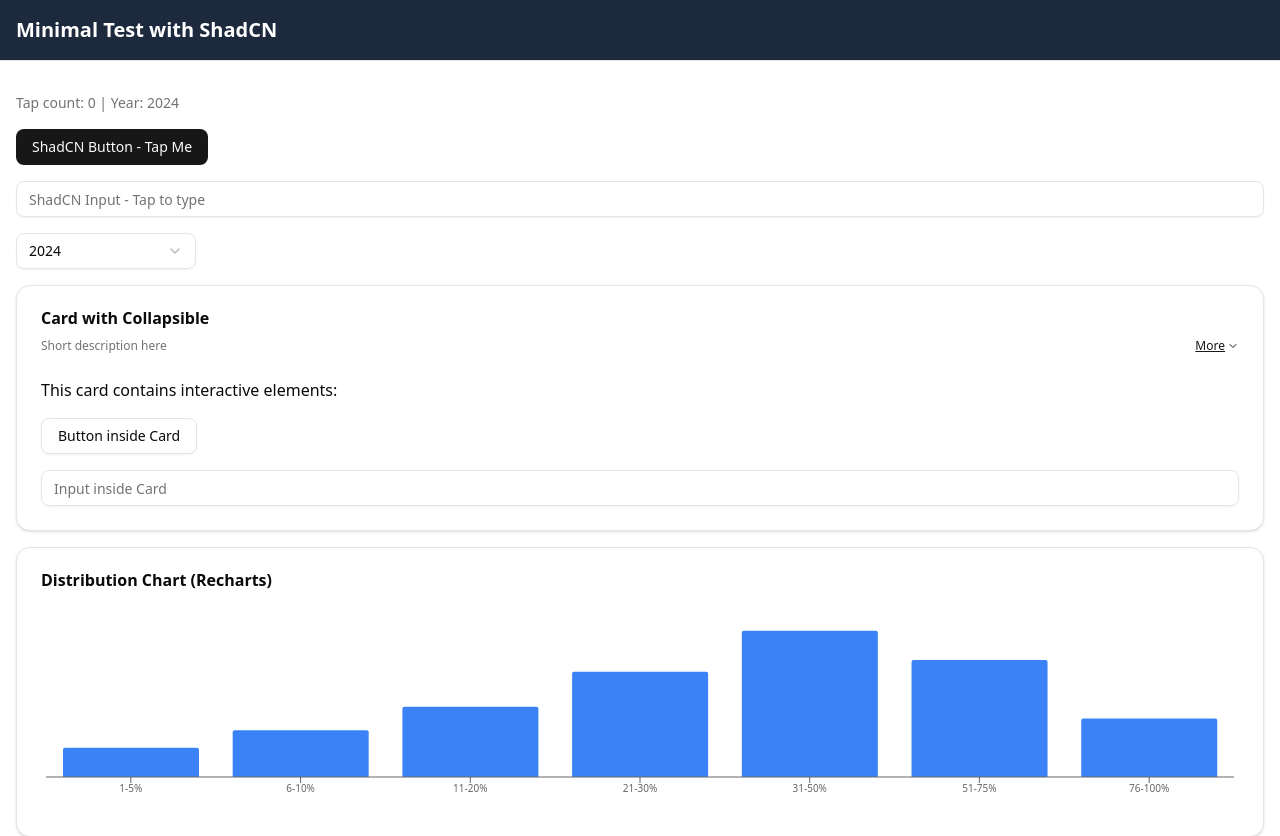
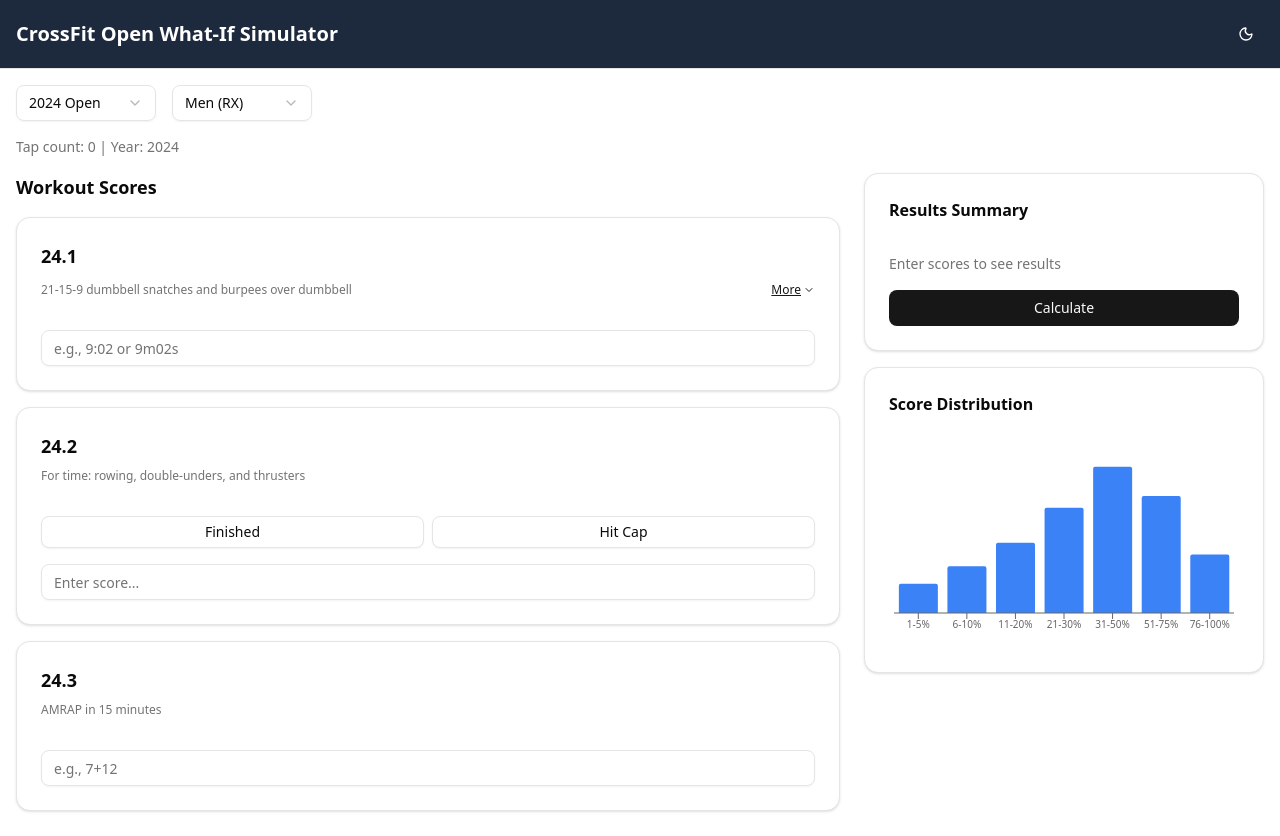
Before and after one commit to nateallen/crossfit-open, a Next.js app: page /test-minimal in a window 1280 px wide. Shown: the top 836 px of the page. Built offline with nearby package versions, Linux system fonts and the light colour scheme.

Commit message:
Match simulator structure: Header, grid layout, multiple cards

```diff
--- a/src/app/test-minimal/page.tsx
+++ b/src/app/test-minimal/page.tsx
@@ -25,6 +25,7 @@
   ResponsiveContainer,
   Cell,
 } from "recharts";
+import { Header } from "@/components/Header";
 
 // Progressively add components to find what breaks touch
 
@@ -47,51 +48,54 @@
 
   return (
     <div className="min-h-screen bg-background">
-      {/* Same header structure as simulator */}
-      <header className="border-b bg-slate-800 text-white">
-        <div className="container mx-auto px-4 py-4">
-          <h1 className="text-xl font-bold">Minimal Test with ShadCN</h1>
+      {/* Actual Header component from simulator */}
+      <Header />
+
+      {/* Year/Division Selectors - same as simulator */}
+      <div className="container mx-auto px-4 py-4 flex gap-4">
+        <Select value={year} onValueChange={setYear}>
+          <SelectTrigger className="w-[140px]">
+            <SelectValue placeholder="Select year" />
+          </SelectTrigger>
+          <SelectContent>
+            <SelectItem value="2024">2024 Open</SelectItem>
+            <SelectItem value="2023">2023 Open</SelectItem>
+            <SelectItem value="2022">2022 Open</SelectItem>
+          </SelectContent>
+        </Select>
+
+        <Select value={year} onValueChange={setYear}>
+          <SelectTrigger className="w-[140px]">
+            <SelectValue placeholder="Division" />
+          </SelectTrigger>
+          <SelectContent>
+            <SelectItem value="2024">Men (RX)</SelectItem>
+            <SelectItem value="2023">Women (RX)</SelectItem>
+          </SelectContent>
+        </Select>
       </div>
-      </header>
 
-      <main className="container mx-auto px-4 py-8 space-y-4">
-        <p className="text-sm text-muted-foreground">
+      {/* Main Content - same grid layout as simulator */}
+      <main className="container mx-auto px-4 pb-8">
+        <p className="text-sm text-muted-foreground mb-4">
           Tap count: {count} | Year: {year}
         </p>
 
-        {/* ShadCN Button */}
-        <Button onClick={() => setCount(c => c + 1)}>
-          ShadCN Button - Tap Me
-        </Button>
+        <div className="grid grid-cols-1 lg:grid-cols-3 gap-6">
+          {/* Left Column - matches simulator WorkoutCards area */}
+          <div className="lg:col-span-2 space-y-4">
+            <h2 className="text-lg font-semibold">Workout Scores</h2>
 
-        {/* ShadCN Input */}
-        <Input
-          type="text"
-          placeholder="ShadCN Input - Tap to type"
-          value={text}
-          onChange={(e) => setText(e.target.value)}
-        />
-
-        {/* ShadCN Select */}
-        <Select value={year} onValueChange={setYear}>
-          <SelectTrigger className="w-[180px]">
-            <SelectValue placeholder="Select year" />
-          </SelectTrigger>
-          <SelectContent>
-            <SelectItem value="2024">2024</SelectItem>
-            <SelectItem value="2023">2023</SelectItem>
-            <SelectItem value="2022">2022</SelectItem>
-          </SelectContent>
-        </Select>
-
-        {/* ShadCN Card with Collapsible - matches WorkoutCard structure */}
+            {/* Card 1 with Collapsible - matches WorkoutCard structure */}
             <Card>
-          <CardHeader>
-            <CardTitle>Card with Collapsible</CardTitle>
+              <CardHeader className="pb-2">
+                <div className="flex items-center justify-between">
+                  <CardTitle className="text-lg font-semibold">24.1</CardTitle>
+                </div>
                 <Collapsible open={isOpen} onOpenChange={setIsOpen}>
                   <div className="flex items-start gap-1 mt-1">
                     <p className="text-xs text-muted-foreground flex-1">
-                  Short description here
+                      21-15-9 dumbbell snatches and burpees over dumbbell
                     </p>
                     <CollapsibleTrigger asChild>
                       <button className="text-xs text-primary hover:text-primary/80 flex items-center gap-0.5 shrink-0">
@@ -102,24 +106,80 @@
                   </div>
                   <CollapsibleContent>
                     <div className="mt-2 p-3 bg-muted/50 rounded-md border">
-                  <p className="text-xs">Detailed description here...</p>
+                      <p className="text-xs">Full workout description...</p>
                     </div>
                   </CollapsibleContent>
                 </Collapsible>
               </CardHeader>
               <CardContent className="space-y-4">
-            <p>This card contains interactive elements:</p>
-            <Button variant="outline" onClick={() => setCount(c => c + 1)}>
-              Button inside Card
-            </Button>
-            <Input placeholder="Input inside Card" />
+                <Input placeholder="e.g., 9:02 or 9m02s" />
               </CardContent>
             </Card>
 
-        {/* Recharts - animated chart component from simulator */}
+            {/* Card 2 */}
+            <Card>
+              <CardHeader className="pb-2">
+                <CardTitle className="text-lg font-semibold">24.2</CardTitle>
+                <p className="text-xs text-muted-foreground">
+                  For time: rowing, double-unders, and thrusters
+                </p>
+              </CardHeader>
+              <CardContent className="space-y-4">
+                <div className="flex gap-2">
+                  <Button
+                    size="sm"
+                    variant="outline"
+                    onClick={() => setCount(c => c + 1)}
+                    className="flex-1"
+                  >
+                    Finished
+                  </Button>
+                  <Button
+                    size="sm"
+                    variant="outline"
+                    onClick={() => setCount(c => c + 1)}
+                    className="flex-1"
+                  >
+                    Hit Cap
+                  </Button>
+                </div>
+                <Input placeholder="Enter score..." />
+              </CardContent>
+            </Card>
+
+            {/* Card 3 */}
+            <Card>
+              <CardHeader className="pb-2">
+                <CardTitle className="text-lg font-semibold">24.3</CardTitle>
+                <p className="text-xs text-muted-foreground">
+                  AMRAP in 15 minutes
+                </p>
+              </CardHeader>
+              <CardContent className="space-y-4">
+                <Input placeholder="e.g., 7+12" />
+              </CardContent>
+            </Card>
+          </div>
+
+          {/* Right Column - matches simulator ResultsPanel + Chart */}
+          <div className="space-y-4">
+            {/* Results Panel placeholder */}
             <Card>
               <CardHeader>
-            <CardTitle>Distribution Chart (Recharts)</CardTitle>
+                <CardTitle className="text-base">Results Summary</CardTitle>
+              </CardHeader>
+              <CardContent>
+                <p className="text-sm text-muted-foreground">Enter scores to see results</p>
+                <Button className="w-full mt-4" onClick={() => setCount(c => c + 1)}>
+                  Calculate
+                </Button>
+              </CardContent>
+            </Card>
+
+            {/* Distribution Chart */}
+            <Card>
+              <CardHeader className="pb-2">
+                <CardTitle className="text-base">Score Distribution</CardTitle>
               </CardHeader>
               <CardContent>
                 <div className="h-48">
@@ -137,14 +197,7 @@
                 </div>
               </CardContent>
             </Card>
-
-        {/* More buttons/inputs after the chart to test if chart affects them */}
-        <div className="space-y-2 pt-4 border-t">
-          <p className="text-sm font-medium">Elements after chart:</p>
-          <Button onClick={() => setCount(c => c + 1)}>
-            Button After Chart
-          </Button>
-          <Input placeholder="Input After Chart" />
+          </div>
         </div>
       </main>
     </div>
```
Lines whose indentation alone changed are shown as unchanged.
